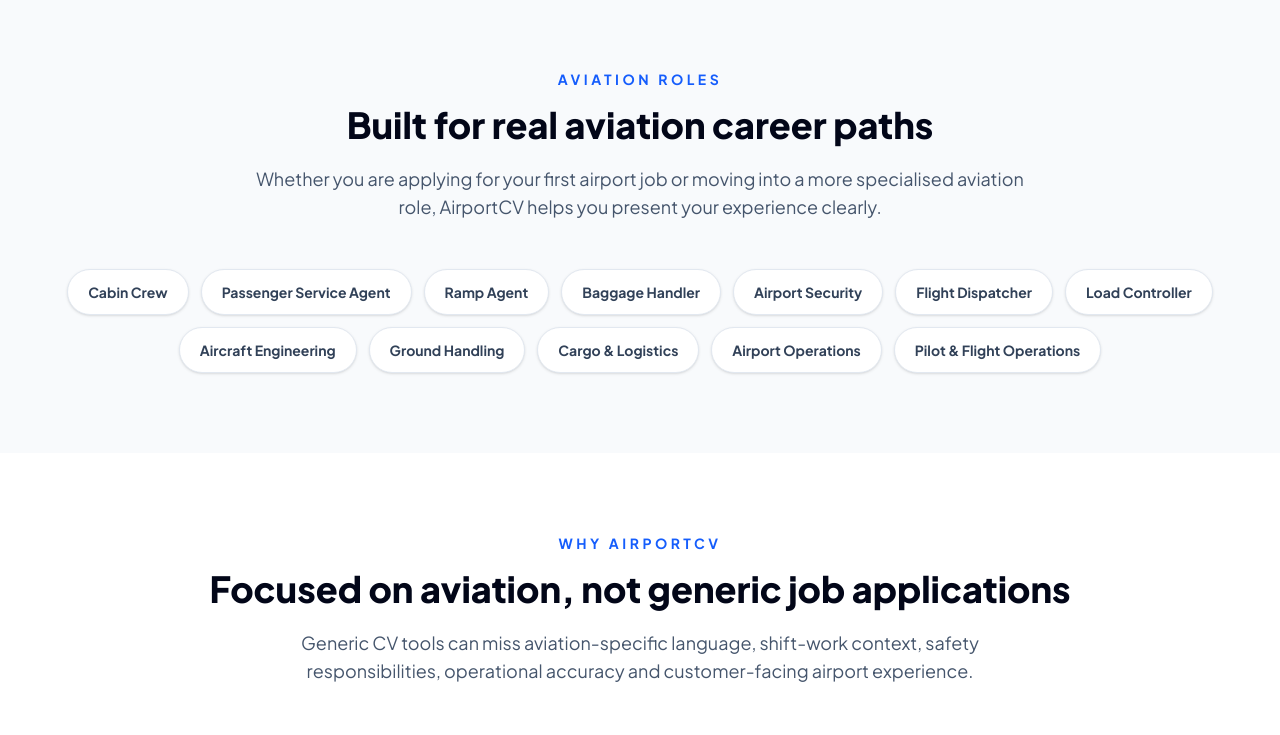
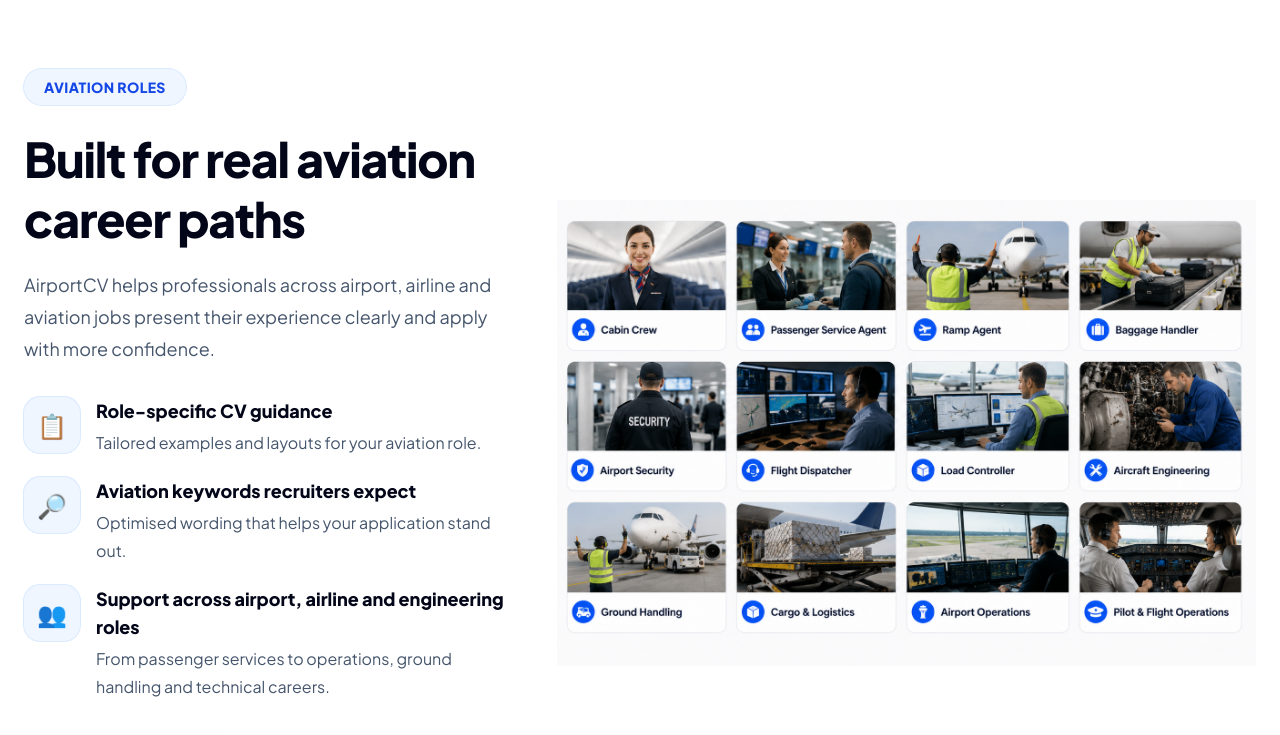
Before and after one commit to jjayakumaraero-eng/airportcv-web, a Next.js app: page / in a window 1280 px wide. Shown: the part 2640-3375 px from the top of the page. Built offline with nearby package versions, Linux system fonts and the light colour scheme; no server answers.

Commit message:
Redesign aviation roles section

```diff
--- a/app/page.tsx
+++ b/app/page.tsx
@@ -577,38 +577,88 @@ export default function Home() {
   </div>
 </section>
 
-      <section className="bg-slate-50 px-6 py-20">
-        <div className="mx-auto max-w-7xl">
-          <div className="mx-auto max-w-3xl text-center">
-            <p className="text-sm font-bold uppercase tracking-[0.25em] text-blue-600">
-              Aviation roles
+      <section className="relative overflow-hidden bg-white px-6 py-20">
+  <div className="absolute inset-x-0 bottom-0 h-40 bg-gradient-to-t from-blue-50/70 to-transparent" />
+
+  <div className="relative mx-auto grid max-w-7xl gap-12 lg:grid-cols-[0.82fr_1.18fr] lg:items-center">
+    <div>
+      <p className="inline-flex rounded-full bg-blue-50 px-5 py-2 text-sm font-extrabold uppercase tracking-wide text-blue-700 ring-1 ring-blue-100">
+        Aviation Roles
       </p>
 
-            <h2 className="mt-4 text-4xl font-extrabold text-slate-950">
+      <h2 className="mt-6 text-4xl font-extrabold leading-tight tracking-tight text-slate-950 md:text-5xl">
         Built for real aviation career paths
       </h2>
 
-            <p className="mt-5 text-lg text-slate-600">
-              Whether you are applying for your first airport job or moving into
-              a more specialised aviation role, AirportCV helps you present your
-              experience clearly.
+      <p className="mt-5 max-w-2xl text-lg leading-8 text-slate-600">
+        AirportCV helps professionals across airport, airline and aviation jobs
+        present their experience clearly and apply with more confidence.
+      </p>
+
+      <div className="mt-8 space-y-5">
+        {[
+          {
+            icon: "📋",
+            title: "Role-specific CV guidance",
+            text: "Tailored examples and layouts for your aviation role.",
+          },
+          {
+            icon: "🔎",
+            title: "Aviation keywords recruiters expect",
+            text: "Optimised wording that helps your application stand out.",
+          },
+          {
+            icon: "👥",
+            title: "Support across airport, airline and engineering roles",
+            text: "From passenger services to operations, ground handling and technical careers.",
+          },
+        ].map((item) => (
+          <div key={item.title} className="flex gap-4">
+            <div className="flex h-14 w-14 shrink-0 items-center justify-center rounded-2xl bg-blue-50 text-2xl ring-1 ring-blue-100">
+              {item.icon}
+            </div>
+
+            <div>
+              <h3 className="text-lg font-extrabold text-slate-950">
+                {item.title}
+              </h3>
+
+              <p className="mt-1 text-base leading-7 text-slate-600">
+                {item.text}
               </p>
             </div>
+          </div>
+        ))}
+      </div>
 
-          <div className="mt-12 flex flex-wrap justify-center gap-3">
-            {roleGroups.map((role) => (
+      <div className="mt-9 flex flex-col gap-4 sm:flex-row">
         <a
-                key={role}
           href="/cv-builder"
-                className="rounded-full border border-slate-200 bg-white px-5 py-3 text-sm font-bold text-slate-700 shadow-sm transition hover:-translate-y-0.5 hover:border-blue-200 hover:bg-blue-50 hover:text-blue-800"
+          className="inline-flex justify-center rounded-2xl bg-blue-600 px-7 py-4 font-extrabold text-white shadow-lg shadow-blue-600/25 transition hover:bg-blue-700"
         >
-                {role}
+          Build My Aviation CV
         </a>
-            ))}
+
+        <a
+          href="/career-coach"
+          className="inline-flex justify-center rounded-2xl border-2 border-blue-600 bg-white px-7 py-4 font-extrabold text-blue-700 transition hover:bg-blue-50"
+        >
+          Explore Roles
+        </a>
+      </div>
+    </div>
+
+    <div className="relative">
+      <Image
+        src="/aviation-roles-grid.png"
+        alt="AirportCV aviation career roles including cabin crew, passenger service, ramp, baggage, security, dispatch, load control, engineering, cargo, airport operations, pilot and ground handling"
+        width={980}
+        height={650}
+        className="h-auto w-full"
+      />
     </div>
   </div>
 </section>
-
       <section className="bg-white px-6 py-20">
         <div className="mx-auto max-w-7xl">
           <div className="text-center">
```
Also changed, not shown: public/aviation-roles-grid.png (added). Lines whose indentation alone changed are shown as unchanged.
